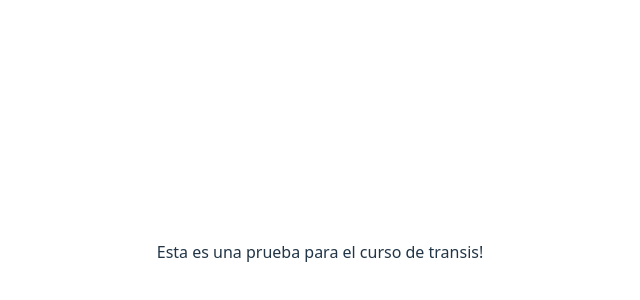
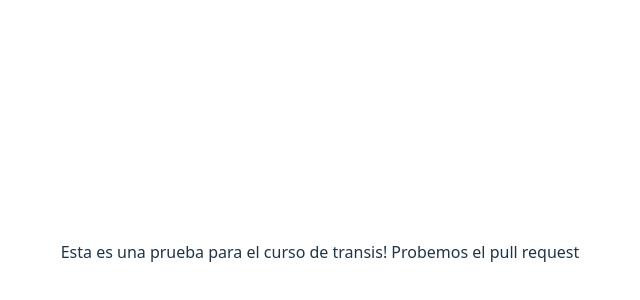
Before and after one commit to celcab27/test-11-07, a React (Vite) app: page / in a window 1280 px wide. Shown: the part 148-448 px from the top of the page, without its empty margins (320-960 px from the left). Built offline with nearby package versions, Linux system fonts and the light colour scheme.

Commit message:
se hace un cambio para probar un pull request

```diff
--- a/src/App.jsx
+++ b/src/App.jsx
@@ -6,7 +6,7 @@ function App() {
 
   return (
     <>
-      <div>Esta es una prueba para el curso de transis!</div>
+      <div>Esta es una prueba para el curso de transis! Probemos el pull request</div>
     </>
   );
 }
```
